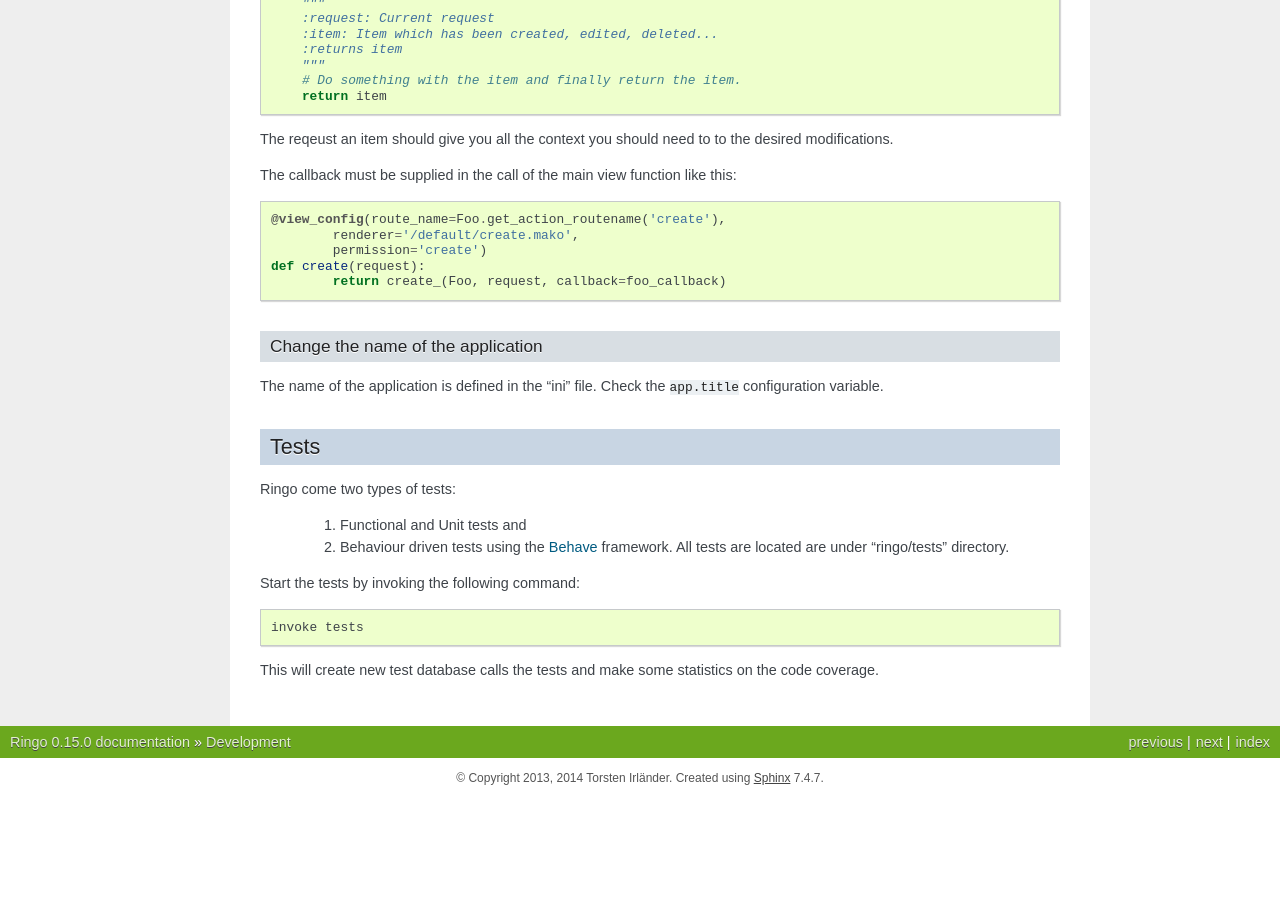
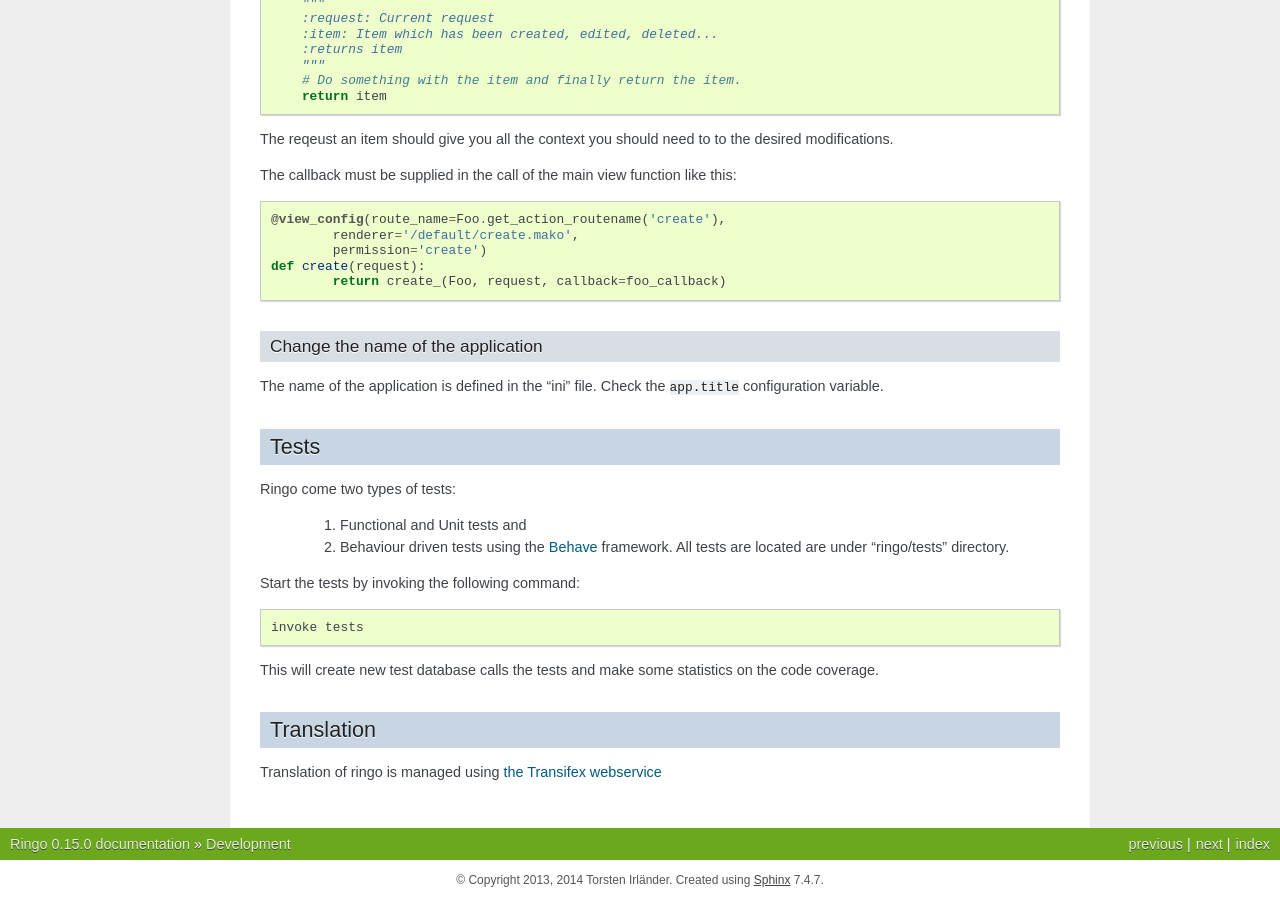
Before and after one commit to ringo-framework/ringo, a Sphinx documentation site: the page built from docs/source/development.rst, in a window 1280 px wide and 900 px high, scrolled down 5657 px. Built offline with Sphinx 7.4.7, drawn with Linux system fonts in a browser that asks for light colours; formulas are drawn with MathJax 3; before the commit the page ends 6455 px from its top, so only the background shows below that.

Commit message:
Added notes on translation using Transifex

```diff
--- a/docs/source/development.rst
+++ b/docs/source/development.rst
@@ -367,3 +367,7 @@ Start the tests by invoking the following command::
 
 This will create new test database calls the tests and make some statistics on
 the code coverage.
+
+Translation
+===========
+Translation of ringo is managed using `the Transifex webservice <https://www.transifex.com/projects/p/plorma/>`_
```
